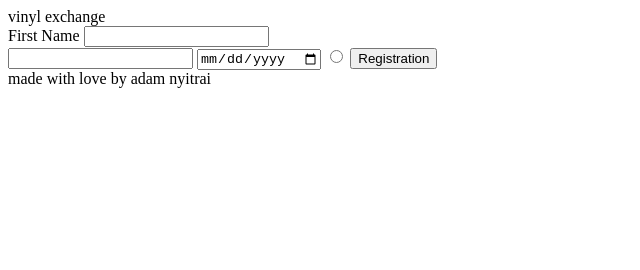
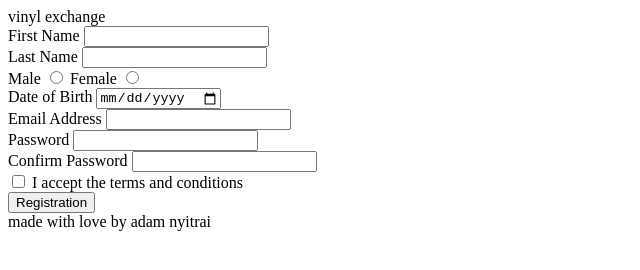
Before and after one commit to nyitrai87/vinyl-exchange, a plain HTML site: page src/registration.html in a window 1280 px wide. Shown: the whole page, without its empty margins (0-640 px from the left). Drawn offline with Linux system fonts and the light colour scheme.

Commit message:
Registration.html modified to fit the template

```diff
--- a/src/registration.html
+++ b/src/registration.html
@@ -14,10 +14,43 @@
                         First Name <input id="firstname" type="text"/>
                     </label>
                 </div>
-
-                <input type="password"/>
-                <input type="date"/>
-                <input type="radio"/>
+                <div>
+                    <label>
+                        Last Name <input id="lastname" type="text"/>
+                    </label>
+                </div>
+                <div>
+                    <label>
+                        Male <input id="male" type="radio"/>
+                        Female <input id="female" type="radio"/>
+                    </label>
+                </div>
+                <div>
+                    <label>
+                        Date of Birth <input id="dateofbirth" type="date"/>
+                    </label>
+                </div>
+                <div>
+                    <label>
+                        Email Address <input id="email" type="text"/>
+                    </label>
+                </div>
+                <div>
+                    <label>
+                        Password <input id="password" type="password"/>
+                    </label>
+                </div>
+                <div>
+                    <label>
+                        Confirm Password <input id="confpass" type="password"/>
+                    </label>
+                </div>
+                <div>
+                    <label>
+                        <input id="terms" type="checkbox">
+                        I accept the terms and conditions
+                    </label>
+                </div>
                 <button>
                     Registration
                 </button>
```
